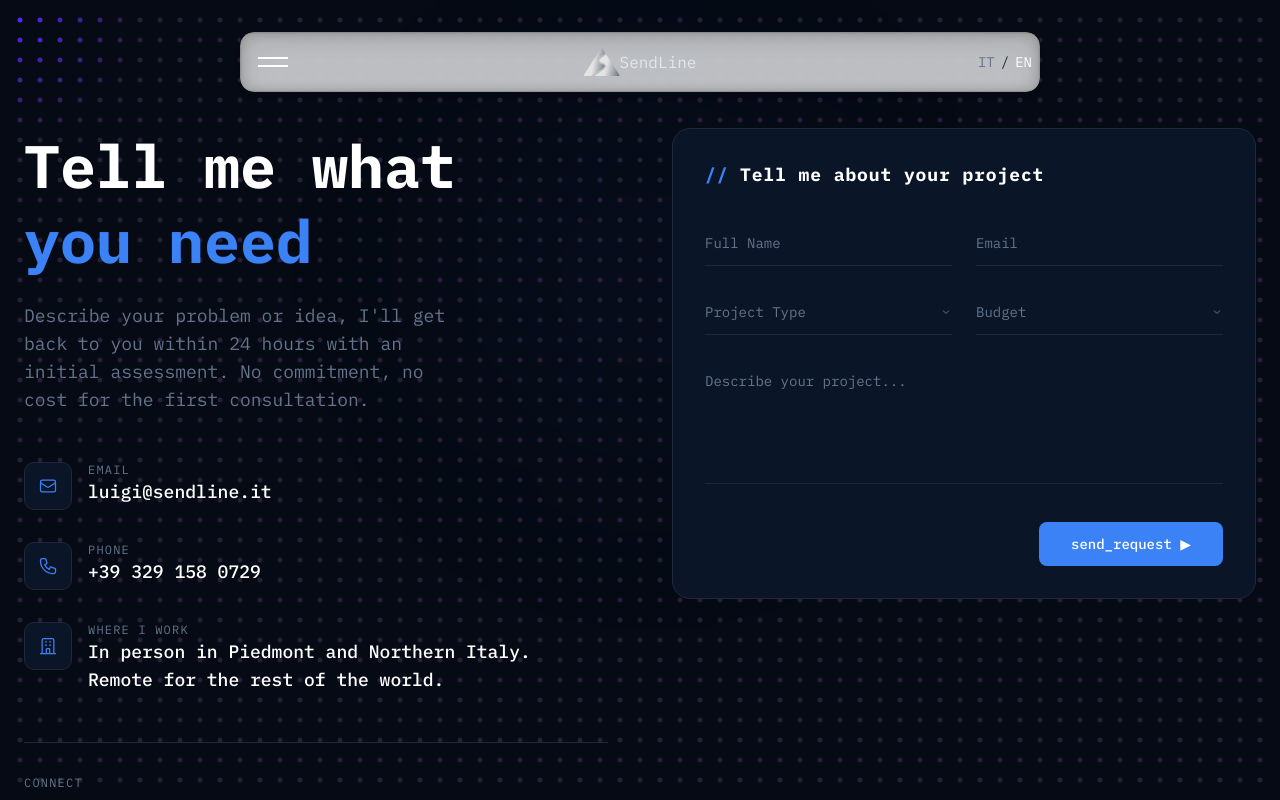
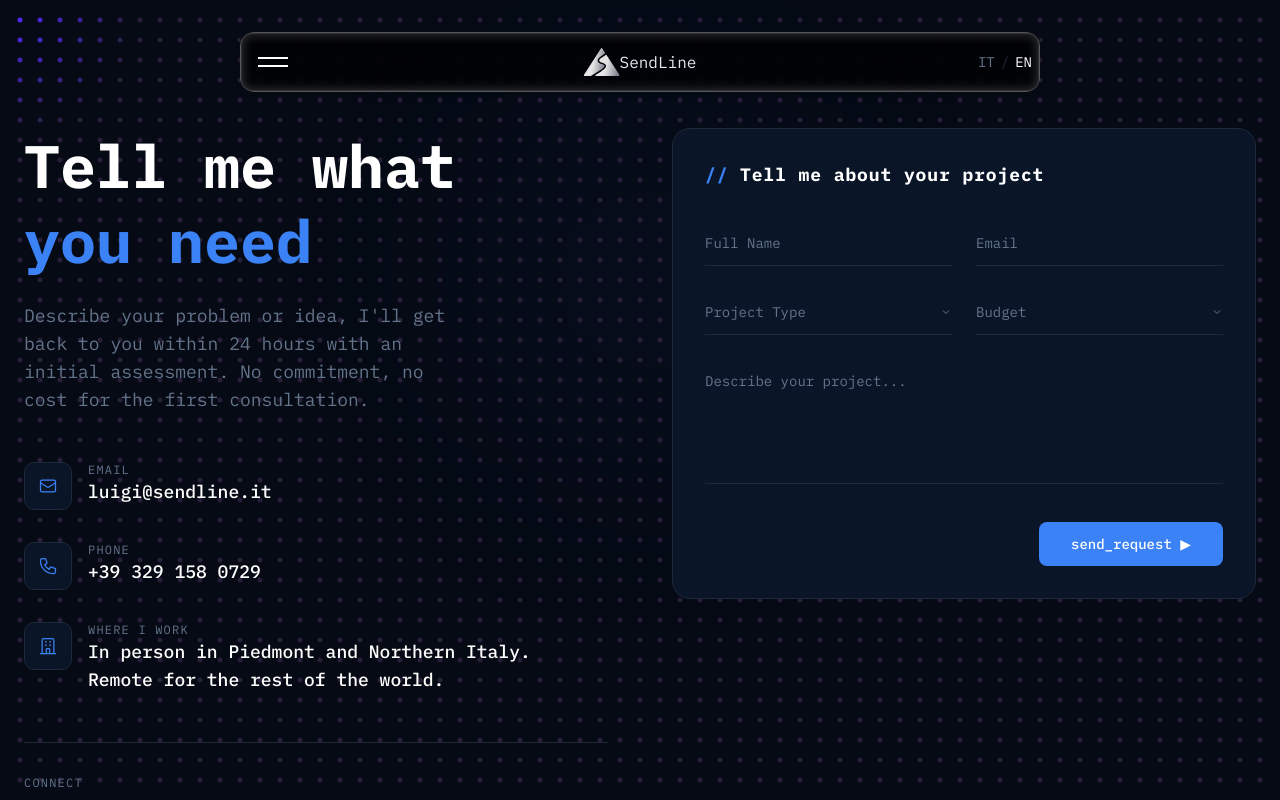
Before and after one commit to zerocinque/sendline-web-site, a Next.js app: page /en/contact in a window 1280 px wide. Shown: the top 800 px of the page. Built offline with nearby package versions, Linux system fonts and the light colour scheme.

Commit message:
fix navbar

```diff
--- a/src/components/CardNav.tsx
+++ b/src/components/CardNav.tsx
@@ -30,6 +30,7 @@ export interface CardNavProps {
   ctaLabel?: string;
   ctaHref?: string;
   extraContent?: React.ReactNode;
+  darkMode?: boolean;
 }
 
 const CardNav: React.FC<CardNavProps> = ({
@@ -44,7 +45,8 @@ const CardNav: React.FC<CardNavProps> = ({
   buttonTextColor,
   ctaLabel,
   ctaHref,
-  extraContent
+  extraContent,
+  darkMode
 }) => {
   const [isHamburgerOpen, setIsHamburgerOpen] = useState(false);
   const [isExpanded, setIsExpanded] = useState(false);
@@ -195,6 +197,7 @@ const CardNav: React.FC<CardNavProps> = ({
           brightness={20}
           opacity={0.98}
           saturation={1.2}
+          darkMode={darkMode}
           className="!absolute inset-0 z-0"
           style={{ position: 'absolute', inset: 0 }}
         />
@@ -219,7 +222,7 @@ const CardNav: React.FC<CardNavProps> = ({
             />
           </div>
 
-          <Link href={logoHref} className="logo-container flex items-center absolute left-1/2 top-1/2 -translate-x-1/2 -translate-y-1/2">
+          <Link href={logoHref} onClick={resetMenu} className="logo-container flex items-center absolute left-1/2 top-1/2 -translate-x-1/2 -translate-y-1/2">
             <img src={logo} alt={logoAlt} className="logo h-[28px]" />
             SendLine
           </Link>
--- a/src/components/GlassSurface.tsx
+++ b/src/components/GlassSurface.tsx
@@ -37,6 +37,7 @@ export interface GlassSurfaceProps {
     | 'luminosity'
     | 'plus-darker'
     | 'plus-lighter';
+  darkMode?: boolean;
   className?: string;
   style?: React.CSSProperties;
 }
@@ -77,6 +78,7 @@ const GlassSurface: React.FC<GlassSurfaceProps> = ({
   xChannel = 'R',
   yChannel = 'G',
   mixBlendMode = 'difference',
+  darkMode,
   className = '',
   style = {}
 }) => {
@@ -86,7 +88,7 @@ const GlassSurface: React.FC<GlassSurfaceProps> = ({
   const blueGradId = `blue-grad-${uniqueId}`;
 
   const [svgSupported, setSvgSupported] = useState<boolean>(false);
-  const [backdropSupported, setBackdropSupported] = useState<boolean>(false);
+  const [backdropSupported, setBackdropSupported] = useState<boolean>(true);
 
   const containerRef = useRef<HTMLDivElement>(null);
   const feImageRef = useRef<SVGFEImageElement>(null);
@@ -95,7 +97,8 @@ const GlassSurface: React.FC<GlassSurfaceProps> = ({
   const blueChannelRef = useRef<SVGFEDisplacementMapElement>(null);
   const gaussianBlurRef = useRef<SVGFEGaussianBlurElement>(null);
 
-  const isDarkMode = useDarkMode();
+  const autoDetectedDark = useDarkMode();
+  const isDarkMode = darkMode ?? autoDetectedDark;
 
   const generateDisplacementMap = () => {
     const rect = containerRef.current?.getBoundingClientRect();
--- a/src/components/Header.tsx
+++ b/src/components/Header.tsx
@@ -79,6 +79,7 @@ export default function Header() {
         buttonTextColor="#ffffff"
         ctaHref={`/${locale}/contact`}
         extraContent={<LanguageSwitcher />}
+        darkMode={true}
         className="backdrop-blur-xs"
       />
     </header>
```
